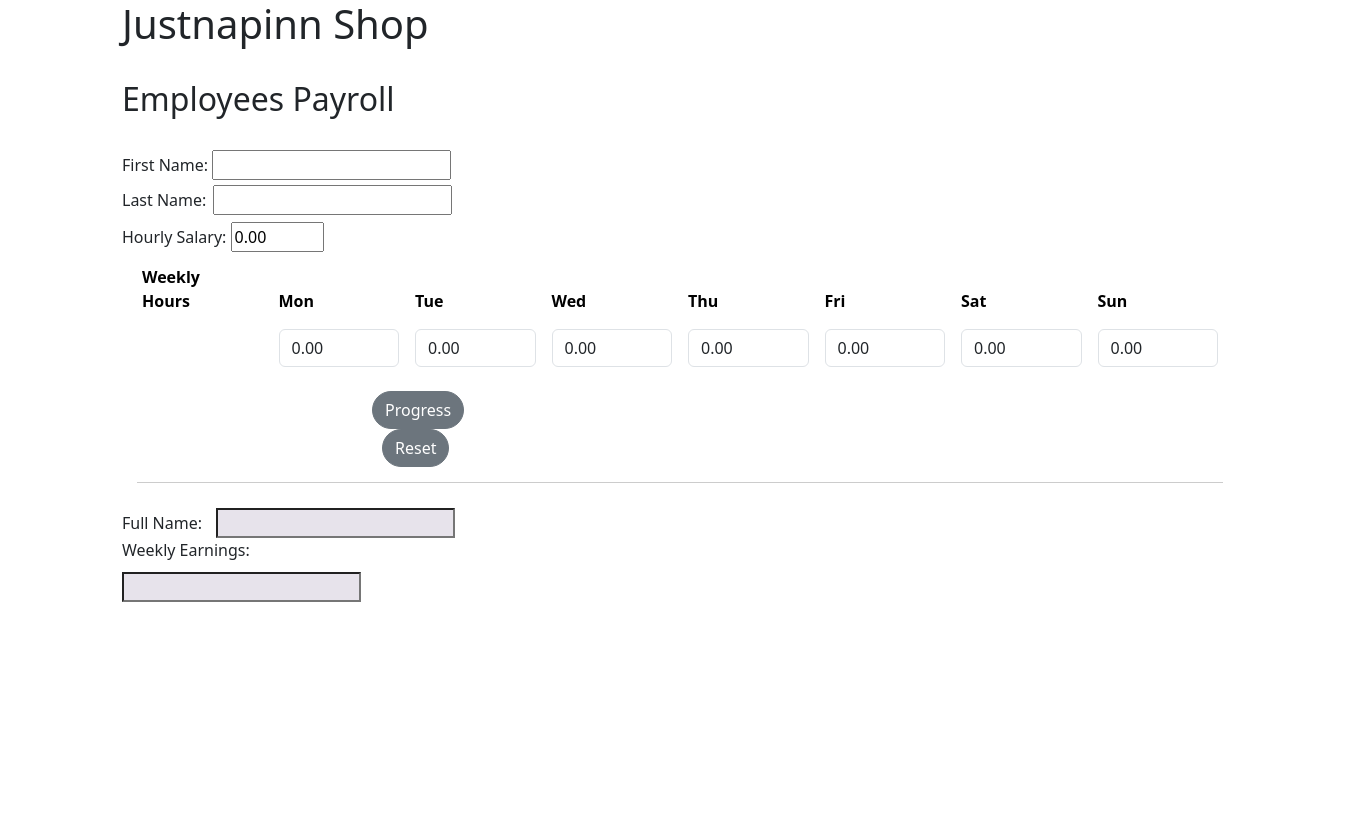
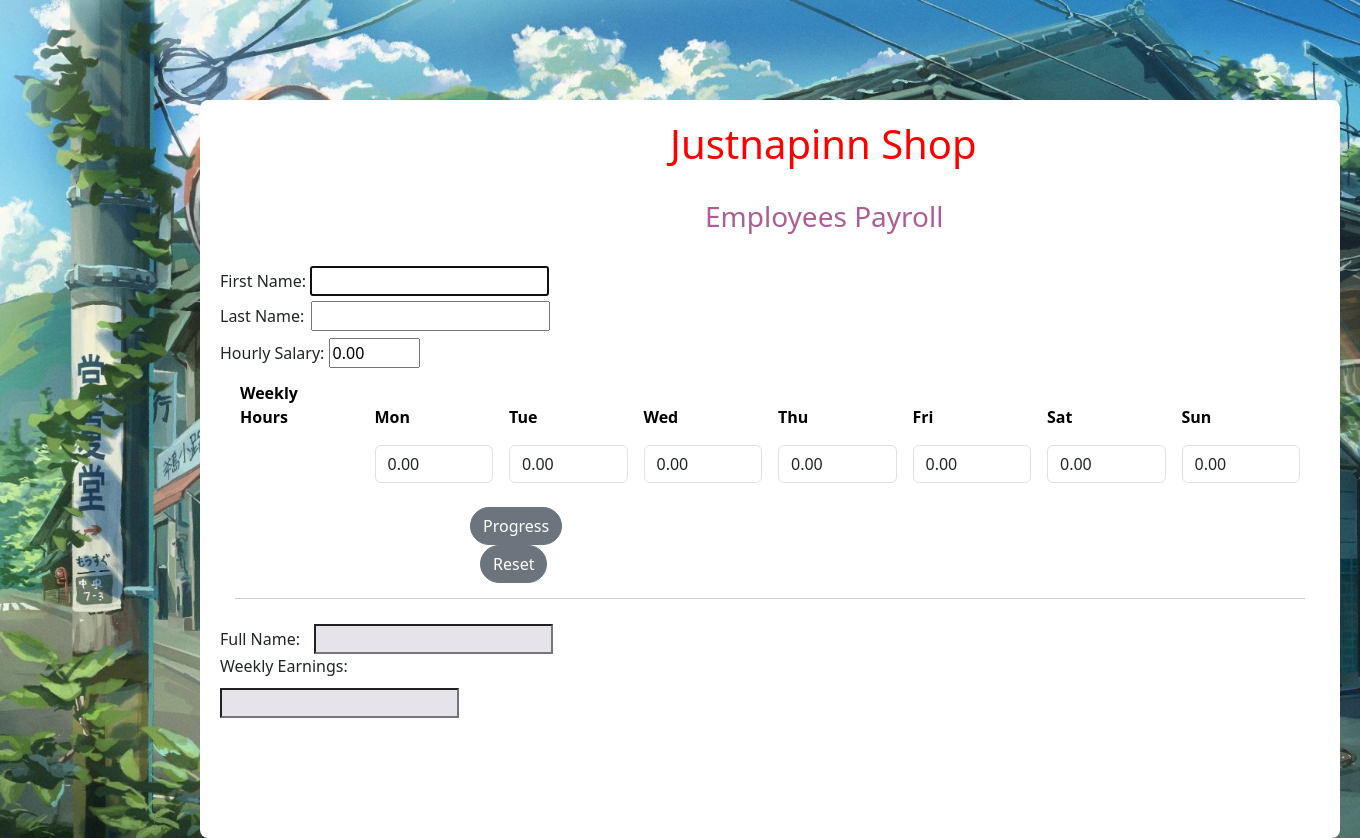
Before and after one commit to justnapinn/Web-Programming, a PHP site: page /lab5-2.html in a window 1360 px wide. Before the commit the page ends 602 px from the top, so only its background shows below. Run offline with PHP 8.4, Linux system fonts and the light colour scheme.

Commit message:
finish-JS-lab

```diff
--- a/lab/Lab5/Lab5-2/lab5-2.html
+++ b/lab/Lab5/Lab5-2/lab5-2.html
@@ -14,21 +14,21 @@
 
         <form action="#">
             <h1>Justnapinn Shop</h1> <br>
-            <h2>Employees Payroll</h2> <br>
+            <h3>Employees Payroll</h3> <br>
 
             <div class="row g-3">
                 <div class="col-md-4" id="fname">
-                    First Name: <input type="text" id="fnameinp" style="margin-bottom: 5px;" required >
+                    First Name: <input type="text" id="fnameinp" style="margin-bottom: 5px;" required autofocus >
                 </div>
             </div>
 
             <div class="row g-3">
                 <div class="col-md-4" id="lname">
-                Last Name: <input type="text" id="lnameinp" style="margin-left: 2px;">
+                Last Name: <input type="text" id="lnameinp" style="margin-left: 2px;" required>
                 </div>
             </div>
 
-                Hourly Salary: <input type="number" step="1" min="0" value="0.00" class="col-1" style="margin-top: 7px;" >
+                Hourly Salary: <input type="number" id="hourlySalary" step="1" min="0" value="0.00" class="col-1" style="margin-top: 7px;" >
 
             <div class="container" style="margin-top: 5px; ">
                 <table class="table table-borderless " style="table-layout: fixed; padding: 0; border-spacing: 0;" >
@@ -60,7 +60,7 @@
             </div>
 
                 <div class="col-md-4" style="padding-left: 250px;">
-                    <input type="button" onclick="calculate()" class="btn btn-secondary rounded-pill" id="progressbtn" value="Progress">
+                    <input type="button" onclick="progressFun()" class="btn btn-secondary rounded-pill" id="progressbtn" value="Progress">
                     <input type="reset" class="btn btn-secondary rounded-pill" id="resetbtn" value="Reset" style="margin-left: 10px;">
                 </div>
 
@@ -68,7 +68,7 @@
 
     <div class="line" style="border-top: 1px solid #ccc; margin: 15px;"></div>
 
-        <form action="#">
+        <form action="#" style="margin-bottom: 100px;">
             <div class="row g-3">
                 <div class="col-md-4" >
                     Full Name: <input id="fullName" type="text" style="margin-top: 10px; margin-left: 10px; background-color: rgb(231, 227, 235);" readonly>
--- a/lab/Lab5/Lab5-2/styles.css
+++ b/lab/Lab5/Lab5-2/styles.css
@@ -1,4 +1,23 @@
 #formAll{
-    border-color: black;
+    margin-top: 100px;
+    margin-left: 200px;
+    padding: 20px;
+    background: rgb(255, 255, 255);
+    border-radius: 8px;
 
 }
+
+body {
+    background-image: url('./photoFiles/bg2.jpg');
+    background-size:cover;
+}
+
+h1{
+    color:rgb(255, 0, 0);
+    padding-left: 450px;
+}
+
+h3{
+    color:rgb(173, 94, 147);
+    padding-left: 485px;
+}
```
Also changed, not shown: lab/Lab5/Lab5-2/jsform.js (+40 -10 lines), lab/Lab5/Lab5-2/photoFiles/bg2.jpg (added).
